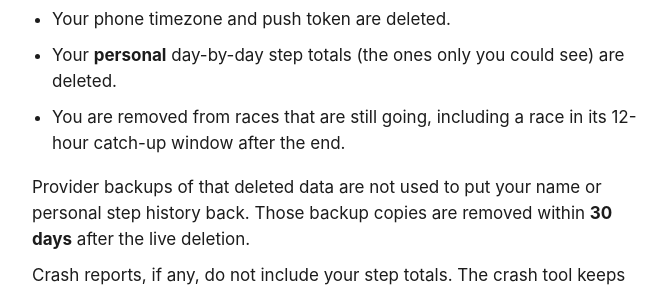
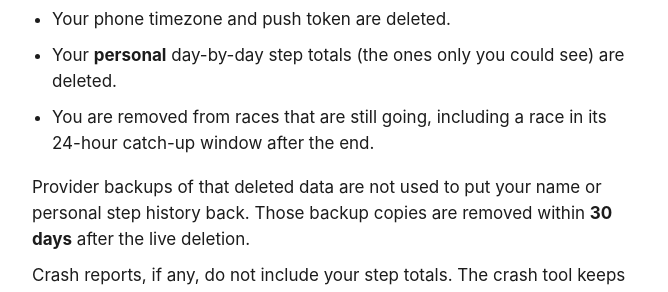
Before and after one commit to Koffeekinggamer/stride-league-legal, a Jekyll site: the page built from delete-account.md, in a window 1280 px wide and 900 px high, scrolled down 1422 px. Shown: the part 153-445 px from the top of the window, without its empty margins (304-972 px from the left). Built offline with Jekyll 4.4.1, drawn with Linux system fonts in a browser that asks for light colours.

Commit message:
Update the delete-account page grace window to 24 hours. (#2)
The race catch-up window is 24 hours. The deletion page still said 12 hours.

Co-authored-by: Cursor Agent <cursoragent@cursor.com>
Co-authored-by: Koffeekinggamer <Koffeekinggamer@users.noreply.github.com>

```diff
--- a/delete-account.md
+++ b/delete-account.md
@@ -54,7 +54,7 @@ When the deletion is completed on the live database:
 - Your display name is cleared.
 - Your phone timezone and push token are deleted.
 - Your **personal** day-by-day step totals (the ones only you could see) are deleted.
-- You are removed from races that are still going, including a race in its 12-hour catch-up window after the end.
+- You are removed from races that are still going, including a race in its 24-hour catch-up window after the end.
 
 Provider backups of that deleted data are not used to put your name or personal step history back. Those backup copies are removed within **30 days** after the live deletion.
 
```
